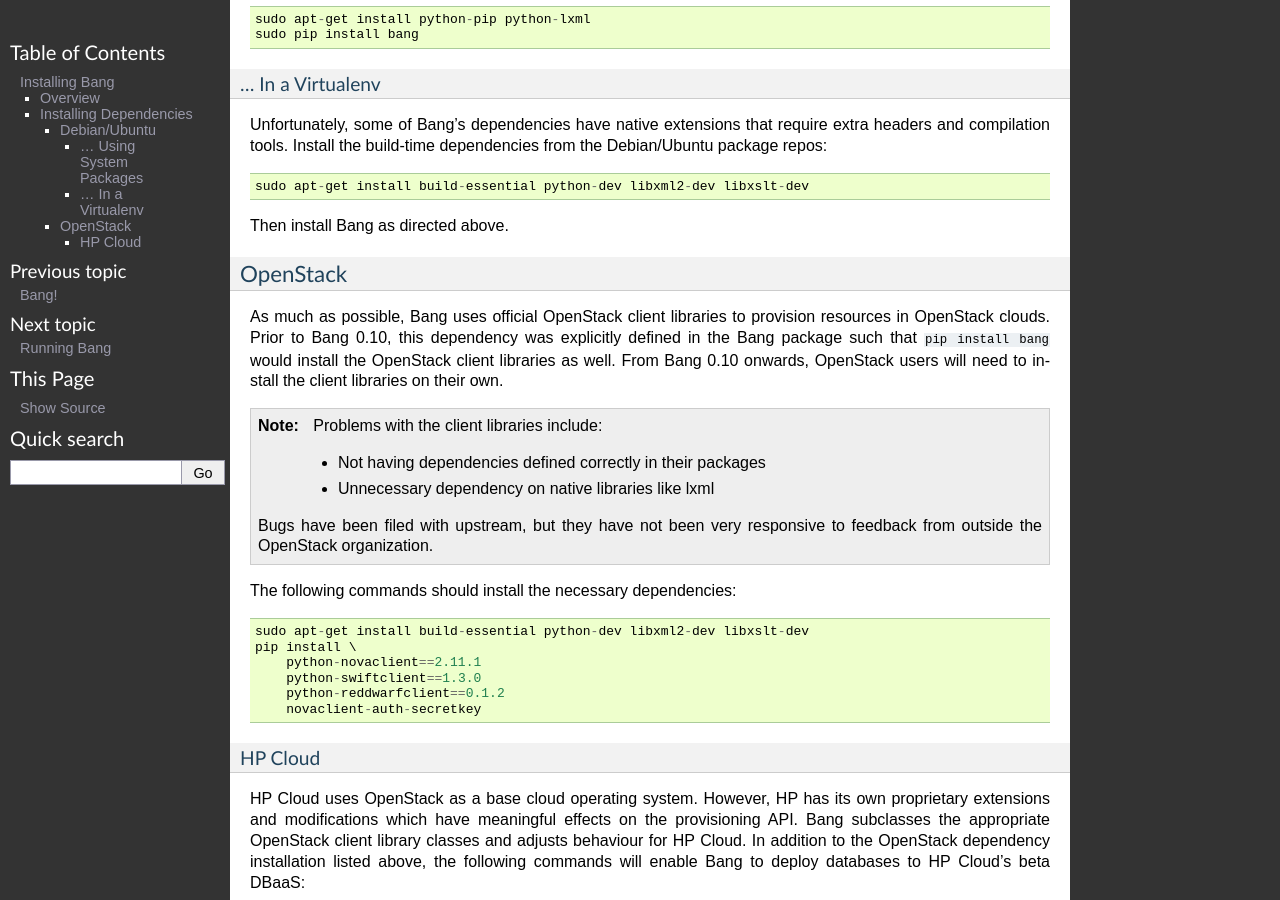
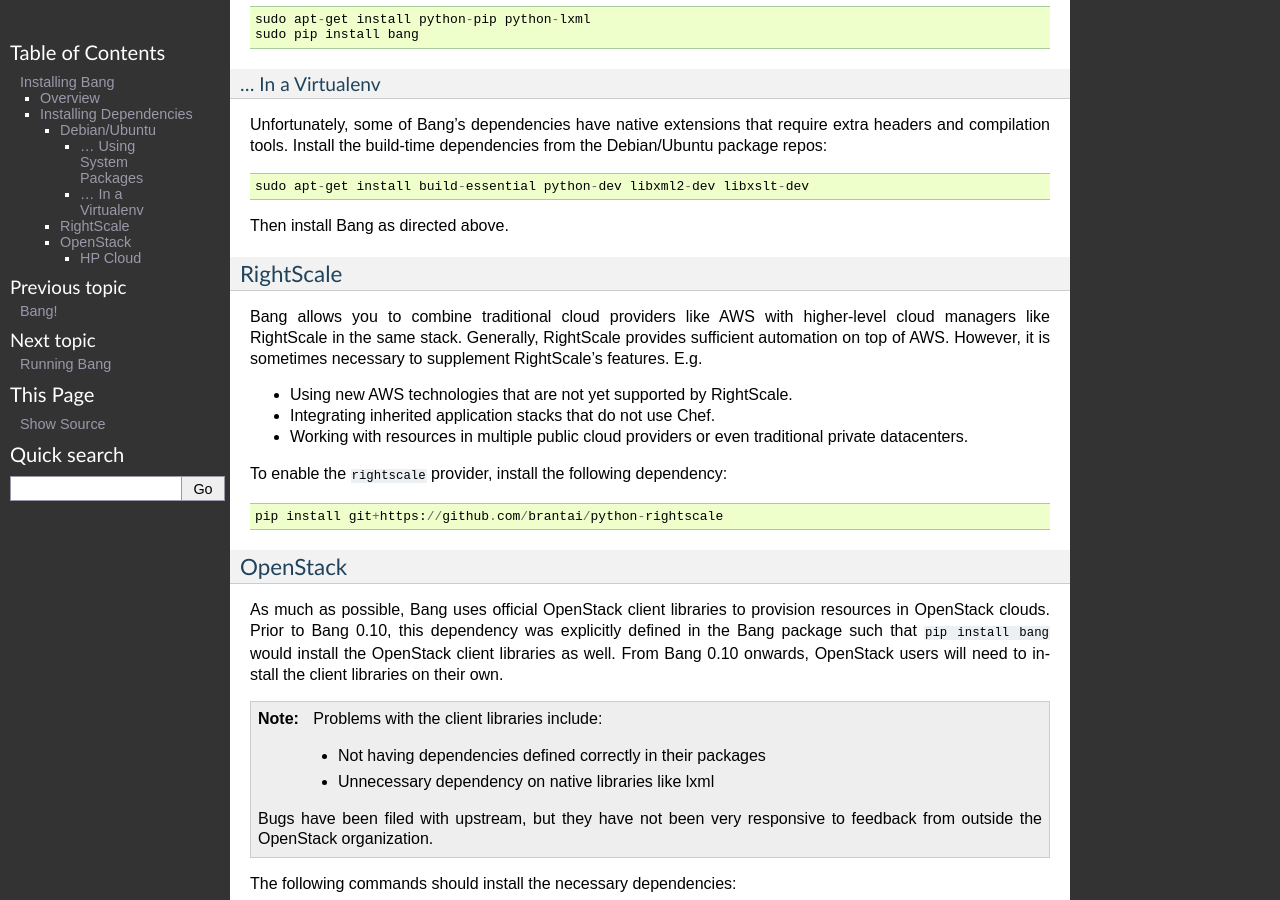
Before and after one commit to fr33jc/bang, a Sphinx documentation site: the page built from doc/installing.txt, in a window 1280 px wide and 900 px high, scrolled down 609 px. Built offline with Sphinx 7.4.7, drawn with Linux system fonts in a browser that asks for light colours.

Commit message:
Add notes about installing RightScale dependencies

```diff
--- a/doc/installing.txt
+++ b/doc/installing.txt
@@ -47,6 +47,26 @@
 Then install Bang as directed above.
 
 
+RightScale
+~~~~~~~~~~
+Bang allows you to combine traditional cloud providers like AWS with
+higher-level cloud managers like RightScale in the same stack.
+Generally, RightScale provides sufficient automation on top of AWS.
+However, it is sometimes necessary to supplement RightScale's
+features.  E.g.
+
+- Using new AWS technologies that are not yet supported by
+  RightScale.
+- Integrating inherited application stacks that do not use Chef.
+- Working with resources in multiple public cloud providers or even
+  traditional private datacenters.
+
+To enable the ``rightscale`` provider, install the following
+dependency::
+
+    pip install git+https://github.com/brantai/python-rightscale
+
+
 .. _openstack-deps:
 
 OpenStack
```
